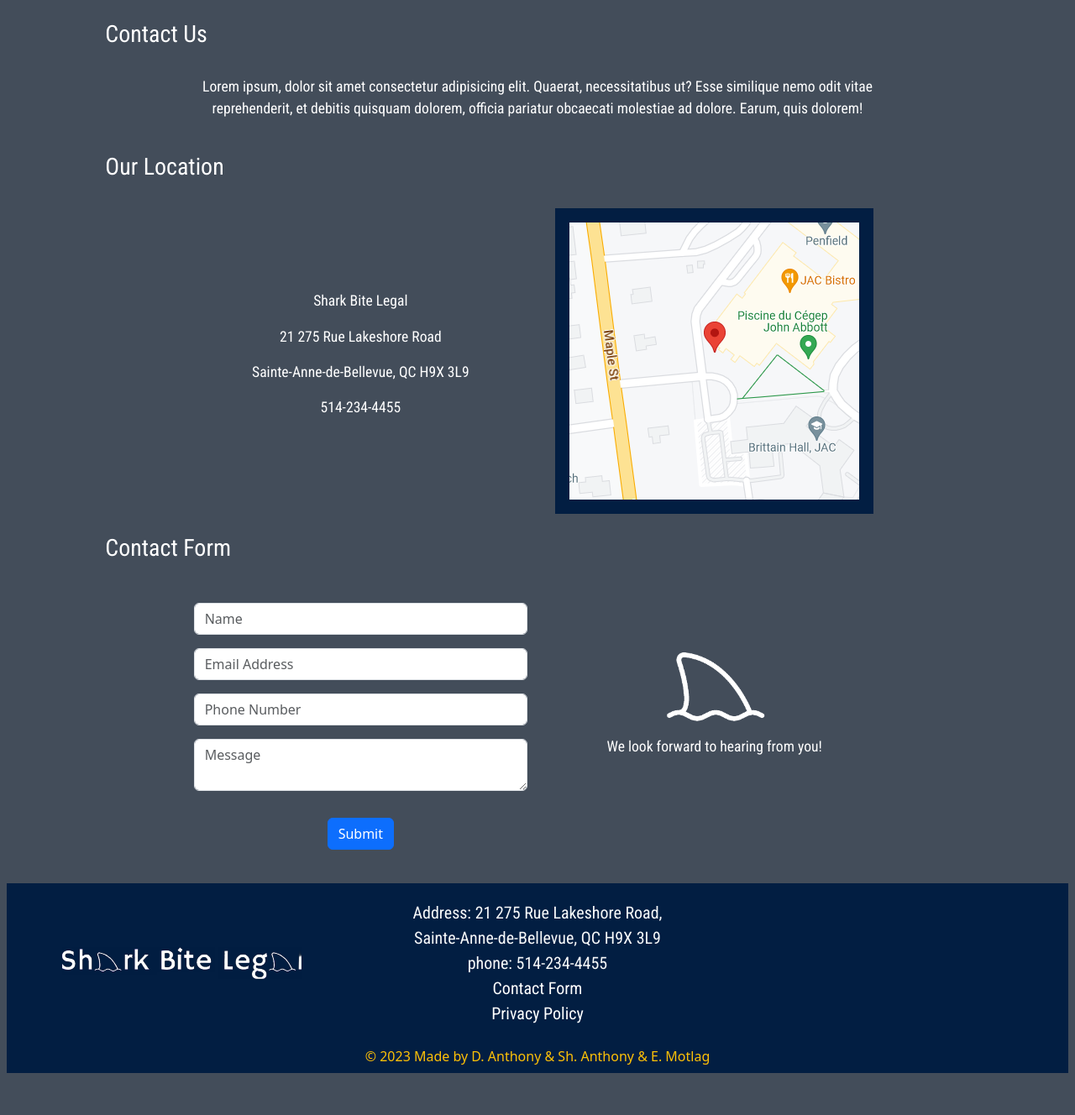
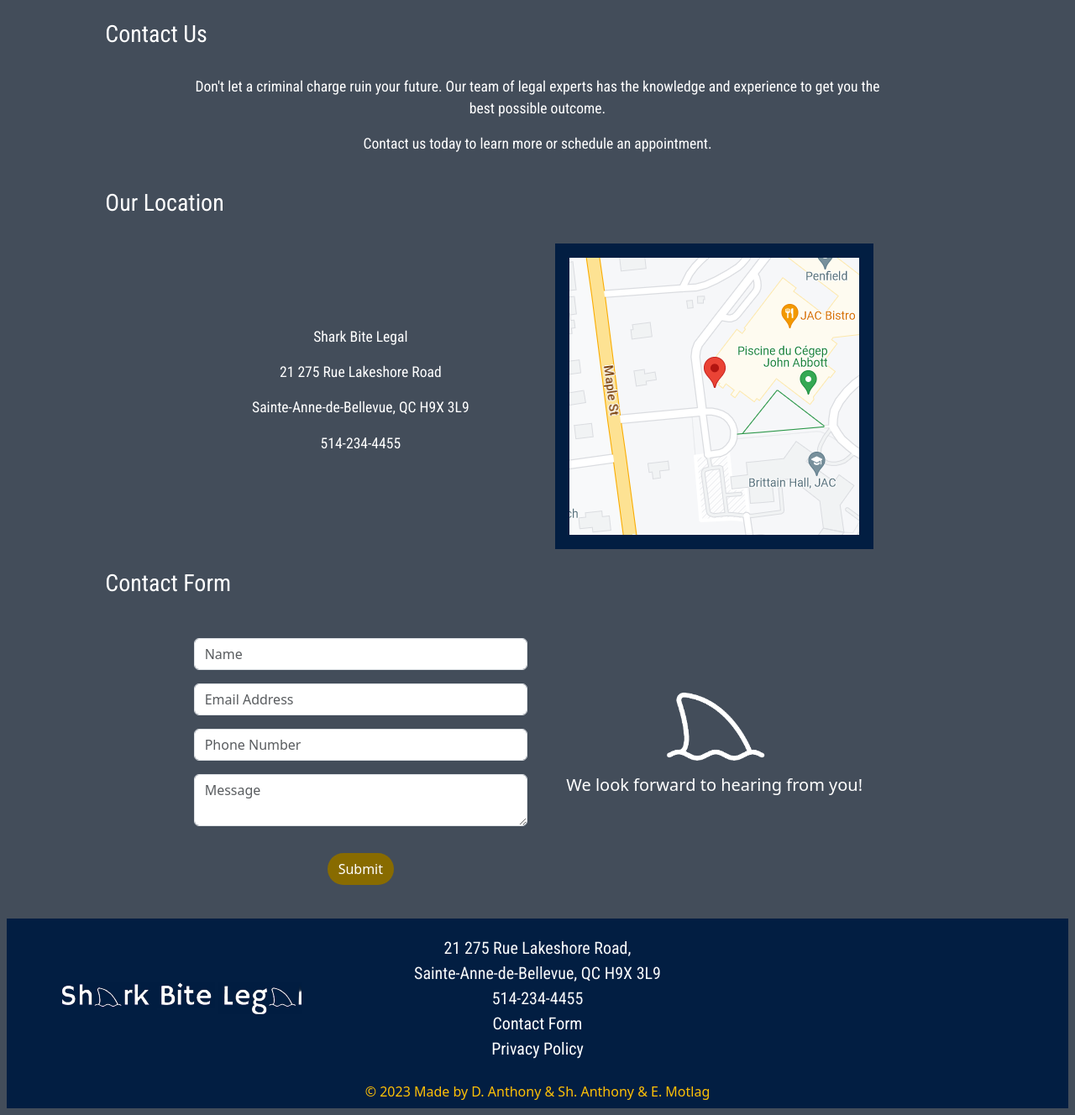
Before and after one commit to Dom-Ant/FSD08SharkBiteLegal, a PHP site: page /Contact.html in a window 1280 px wide. Shown: the part 67-1395 px from the top of the page at 84% size. Before the commit the page ends 1345 px from the top, so only its background shows below. Run offline with PHP 8.4, Linux system fonts and the light colour scheme; grey boxes are pictures that could not be loaded.

Commit message:
contact submit button, minor formatting

```diff
--- a/CSS/Main.css
+++ b/CSS/Main.css
@@ -83,6 +83,11 @@ p {
     color: #FFFFFF;
 }
 
+#contactstatement {
+    color: #ffffff;
+    font-size: 20px;
+}
+
 h4 {
     font-family: 'Roboto Condensed', sans-serif;
     color: #FFFFFF;
@@ -102,6 +107,13 @@ h4 {
     background-color:#021E42 !important;
 }
 
+.btn {
+    background-color: #886B00;
+    color: #ffffff;
+    border-radius: 2rem;
+}
+
+
 /* Footer */
 
 #footer{
--- a/Contact.html
+++ b/Contact.html
@@ -48,9 +48,8 @@
         </div>
         <div class="row justify-content-center text-center">
             <div class="col-md-8">
-                <p>Lorem ipsum, dolor sit amet consectetur adipisicing elit. Quaerat, necessitatibus ut? Esse similique
-                    nemo odit vitae reprehenderit, et debitis quisquam dolorem, officia pariatur obcaecati molestiae ad
-                    dolore. Earum, quis dolorem!</p>
+                <p>Don't let a criminal charge ruin your future. Our team of legal experts has the knowledge and experience to get you the best possible outcome.</p>
+                <p>Contact us today to learn more or schedule an appointment.</p>
             </div>
         </div>
     </div>
@@ -100,13 +99,13 @@
                     <div class="form-group my-3">
                         <textarea name="message" class="form-control" placeholder="Message"></textarea>
                     </div>
-                    <button type="submit" class="btn btn-primary my-3">Submit</button>
+                    <button type="submit" class="btn my-3">Submit</button>
                 </form>
             </div>
 
             <div class="col-md-4 align-self-center pb-5">
                 <img id="sharkfinwhite" src="images/sharkfinwhite.png">
-                <p>We look forward to hearing from you!</p>
+                <h3 id="contactstatement">We look forward to hearing from you!</h3>
             </div>
         </div>
     </div>
@@ -124,17 +123,17 @@
                 </div>
                 <div class="col-md-4 text-light justify-content-center d-flex align-items-center mt-3">
                     <ul class="list-unstyled font-roboto">
-                        <li>Address: 21 275 Rue Lakeshore Road,</li>
+                        <li>21 275 Rue Lakeshore Road,</li>
                         <li>Sainte-Anne-de-Bellevue, QC H9X 3L9</li>
-                        <li>phone: 514-234-4455</li>
+                        <li>514-234-4455</li>
                         <li><a class="text-decoration-none text-white" href="Contact.html">Contact Form</a></li>
                         <li><a class="text-decoration-none text-white" href="#">Privacy Policy</a></li>
                     </ul>
                 </div>
                 <div class="col-md-4 text-light justify-content-center d-flex align-items-center">
                     <iframe
-                        src="https://www.google.com/maps/embed?pb=!1m18!1m12!1m3!1d2800.4343914586393!2d-73.87198880000001!3d45.4207441!2m3!1f0!2f0!3f0!3m2!1i1024!2i768!4f13.1!3m3!1m2!1s0x4cc9393408a19843%3A0x495ed5d9a8f128fd!2s275%20Rue%20Lakeshore%20%2321%2C%20Beaconsfield%2C%20QC%20H9W%204J2!5e0!3m2!1sen!2sca!4v1683453187238!5m2!1sen!2sca"
-                        width="600" height="150" style="border:0;" allowfullscreen="" loading="lazy"
+                        src="https://www.google.com/maps/embed?pb=!1m17!1m12!1m3!1d1247.7862645294417!2d-73.94469532884422!3d45.40560130957965!2m3!1f0!2f0!3f0!3m2!1i1024!2i768!4f13.1!3m2!1m1!2zNDXCsDI0JzE5LjkiTiA3M8KwNTYnMzguNCJX!5e0!3m2!1sen!2sca!4v1683614487316!5m2!1sen!2sca"
+                        style="border:0; width:350px; height:150px" allowfullscreen="" loading="lazy"
                         referrerpolicy="no-referrer-when-downgrade"></iframe>
                 </div>
             </div>
--- a/Practice.html
+++ b/Practice.html
@@ -239,8 +239,8 @@
         </div>
         <div class="col-md-4 text-light justify-content-center d-flex align-items-center">
           <iframe
-            src="https://www.google.com/maps/embed?pb=!1m18!1m12!1m3!1d2800.4343914586393!2d-73.87198880000001!3d45.4207441!2m3!1f0!2f0!3f0!3m2!1i1024!2i768!4f13.1!3m3!1m2!1s0x4cc9393408a19843%3A0x495ed5d9a8f128fd!2s275%20Rue%20Lakeshore%20%2321%2C%20Beaconsfield%2C%20QC%20H9W%204J2!5e0!3m2!1sen!2sca!4v1683453187238!5m2!1sen!2sca"
-            width="600" height="150" style="border:0;" allowfullscreen="" loading="lazy"
+            src="https://www.google.com/maps/embed?pb=!1m17!1m12!1m3!1d1247.7862645294417!2d-73.94469532884422!3d45.40560130957965!2m3!1f0!2f0!3f0!3m2!1i1024!2i768!4f13.1!3m2!1m1!2zNDXCsDI0JzE5LjkiTiA3M8KwNTYnMzguNCJX!5e0!3m2!1sen!2sca!4v1683614487316!5m2!1sen!2sca"
+            style="border:0; width:350px; height:150px" allowfullscreen="" loading="lazy"
             referrerpolicy="no-referrer-when-downgrade"></iframe>
         </div>
       </div>
--- a/Team.html
+++ b/Team.html
@@ -132,8 +132,8 @@
                 </div>
                 <div class="col-md-4 text-light justify-content-center d-flex align-items-center">
                     <iframe
-                        src="https://www.google.com/maps/embed?pb=!1m18!1m12!1m3!1d2800.4343914586393!2d-73.87198880000001!3d45.4207441!2m3!1f0!2f0!3f0!3m2!1i1024!2i768!4f13.1!3m3!1m2!1s0x4cc9393408a19843%3A0x495ed5d9a8f128fd!2s275%20Rue%20Lakeshore%20%2321%2C%20Beaconsfield%2C%20QC%20H9W%204J2!5e0!3m2!1sen!2sca!4v1683453187238!5m2!1sen!2sca"
-                        width="600" height="150" style="border:0;" allowfullscreen="" loading="lazy"
+                        src="https://www.google.com/maps/embed?pb=!1m17!1m12!1m3!1d1247.7862645294417!2d-73.94469532884422!3d45.40560130957965!2m3!1f0!2f0!3f0!3m2!1i1024!2i768!4f13.1!3m2!1m1!2zNDXCsDI0JzE5LjkiTiA3M8KwNTYnMzguNCJX!5e0!3m2!1sen!2sca!4v1683614487316!5m2!1sen!2sca"
+                        style="border:0; width:350px; height:150px" allowfullscreen="" loading="lazy"
                         referrerpolicy="no-referrer-when-downgrade"></iframe>
                 </div>
             </div>
--- a/index.html
+++ b/index.html
@@ -125,8 +125,8 @@
                 </div>
                 <div class="col-md-4 text-light justify-content-center d-flex align-items-center">
                     <iframe
-                        src="https://www.google.com/maps/embed?pb=!1m18!1m12!1m3!1d2800.4343914586393!2d-73.87198880000001!3d45.4207441!2m3!1f0!2f0!3f0!3m2!1i1024!2i768!4f13.1!3m3!1m2!1s0x4cc9393408a19843%3A0x495ed5d9a8f128fd!2s275%20Rue%20Lakeshore%20%2321%2C%20Beaconsfield%2C%20QC%20H9W%204J2!5e0!3m2!1sen!2sca!4v1683453187238!5m2!1sen!2sca"
-                        width="600" height="150" style="border:0;" allowfullscreen="" loading="lazy"
+                        src="https://www.google.com/maps/embed?pb=!1m17!1m12!1m3!1d1247.7862645294417!2d-73.94469532884422!3d45.40560130957965!2m3!1f0!2f0!3f0!3m2!1i1024!2i768!4f13.1!3m2!1m1!2zNDXCsDI0JzE5LjkiTiA3M8KwNTYnMzguNCJX!5e0!3m2!1sen!2sca!4v1683614487316!5m2!1sen!2sca"
+                        style="border:0; width:350px; height:150px" allowfullscreen="" loading="lazy"
                         referrerpolicy="no-referrer-when-downgrade"></iframe>
                 </div>
             </div>
```
